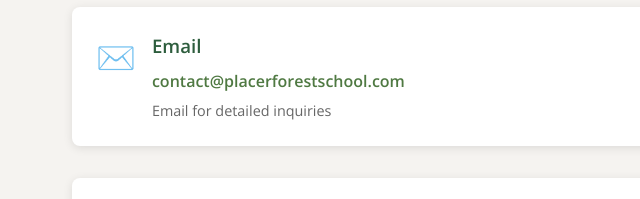
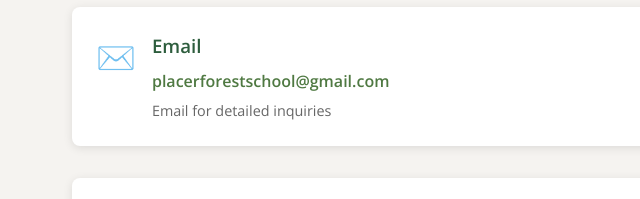
Before and after one commit to snehalmistrybfa/PlacerForestSchool, a website: page contact.html in a window 1280 px wide. Shown: the part 535-734 px from the top of the page, 0-640 px from the left. Drawn offline with nearby package versions, Linux system fonts and the light colour scheme.

Commit message:
Update email address from contact@placerforestschool.com to placerforestschool@gmail.com
- Updated email address across all HTML pages and footers
- Updated site configuration and contact content JSON files
- Updated mailto links to use new Gmail address
- Maintained consistent formatting throughout website

```diff
--- a/contact.html
+++ b/contact.html
@@ -83,7 +83,7 @@
                             <div class="contact-icon">✉️</div>
                             <div class="contact-details">
                                 <h3>Email</h3>
-                                <p><a href="mailto:contact@placerforestschool.com">contact@placerforestschool.com</a></p>
+                                <p><a href="mailto:placerforestschool@gmail.com">placerforestschool@gmail.com</a></p>
                                 <p class="contact-note">Email for detailed inquiries</p>
                             </div>
                         </div>
@@ -182,7 +182,7 @@
                 <div class="footer-section">
                     <h3>Contact</h3>
                     <p>📞 (916) 258-5035</p>
-                    <p>✉️ contact@placerforestschool.com</p>
+                    <p>✉️ placerforestschool@gmail.com</p>
                     <p>📍 Lincoln/Rocklin, CA</p>
                 </div>
                 <div class="footer-section">
--- a/content/contact-content.json
+++ b/content/contact-content.json
@@ -22,8 +22,8 @@
       {
         "icon": "✉️",
         "type": "Email",
-        "value": "contact@placerforestschool.com",
-        "action": "mailto:contact@placerforestschool.com",
+        "value": "placerforestschool@gmail.com",
+        "action": "mailto:placerforestschool@gmail.com",
         "note": "Email for detailed inquiries"
       },
       {
--- a/content/site-config.json
+++ b/content/site-config.json
@@ -4,7 +4,7 @@
     "logo": "🌲 Placer Forest School",
     "tagline": "Rooted in Respect. Inspired by Nature. Built for Connection.",
     "phone": "(916) 258-5035",
-    "email": "contact@placerforestschool.com",
+    "email": "placerforestschool@gmail.com",
     "location": "Lincoln/Rocklin, CA",
     "googleAnalyticsId": "G-K6CQNKX257"
   },
```
Also changed, not shown: about.html (+1 -1 lines), enrollment.html (+2 -2 lines), faqs.html (+1 -1 lines), index.html (+2 -2 lines), resources.html (+1 -1 lines).
